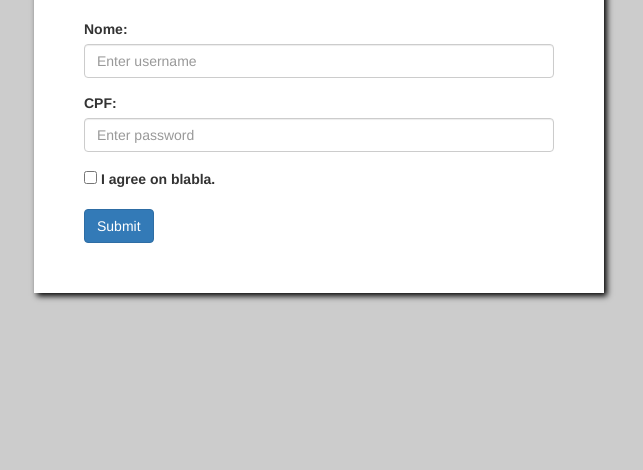
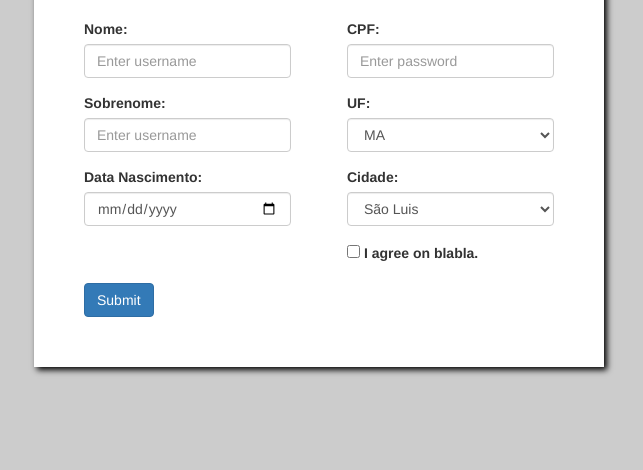
Before and after one commit to pedro162/loja_virtual, a PHP site: page /home/cadastro in a window 1280 px wide. Shown: the part 330-800 px from the top of the page, without its empty margins (321-964 px from the left). Run offline with PHP 8.4, Linux system fonts and the light colour scheme.

Commit message:
Subindo cadastro de clientes

```diff
--- a/app/Views/login/cadastro.phtml
+++ b/app/Views/login/cadastro.phtml
@@ -5,18 +5,48 @@
     <label for="id_cnpj">CNPJ:</label>
     <input type="radio" class="" id="id_cnpj"  name="documento">
   </div>
+  <div class="linha">
+    <div class="coluna">
       <div class="form-group cpf">
-      <label for="uname">Nome:</label>
-      <input type="text" class="form-control" id="uname" placeholder="Enter username" name="uname" required>
+        <label for="id_nome">Nome:</label>
+        <input type="text" class="form-control" id="id_nome" placeholder="Enter username" name="nome" required>
       </div>
+      <div class="form-group cpf">
+        <label for="id_sobrenome">Sobrenome:</label>
+        <input type="text" class="form-control" id="id_sobrenome" placeholder="Enter username" name="sobrenome" required>
+      </div>
+      <div class="form-group cpf">
+        <label for="id_nascimento">Data Nascimento:</label>
+        <input type="date" max="<?php echo date('now'); ?>" class="form-control" id="id_nascimento"  name="dt_nascimento" required>
+      </div>
+    </div>
+    <div class="coluna">
       <div class="form-group cpf">
         <label for="pwd">CPF:</label>
         <input type="text" class="form-control" id="pwd" placeholder="Enter password" name="pswd" required>
+      </div>
+      <div class="form-group cpf">
+        <label for="id_uf">UF:</label>
+        <select name="uf" class="form-control" id="id_uf">
+          <option value="ma">MA</option>
+          <option value="sp">SP</option>
+          <option value="rj">RJ</option>
+        </select>
+      </div>
+      <div class="form-group cpf">
+        <label for="id_uf">Cidade:</label>
+        <select name="uf" class="form-control" id="id_uf">
+          <option value="sao luis">São Luis</option>
+          <option value="sao paulo">São Paulo</option>
+          <option value="rio de janeiro">Rio de Janeiro</option>
+        </select>
       </div>
       <div class="form-group form-check cpf">
         <label class="form-check-label">
           <input class="form-check-input" type="checkbox" name="remember" required> I agree on blabla.
         </label>
+      </div>
+    </div>
   </div>
 
     <!--  CNPJ -->
--- a/public/styles/more_styles/menu_header_site/loja_styles.css
+++ b/public/styles/more_styles/menu_header_site/loja_styles.css
@@ -215,3 +215,8 @@ label[for='id_cnpj']{
 #cadastro .opcao_pessoa{
     margin-bottom: 50px;
 }
+#cadastro .linha{
+    display: flex;
+    flex-direction: row;
+    justify-content: space-between;
+}
```
Lines whose indentation alone changed are shown as unchanged.
